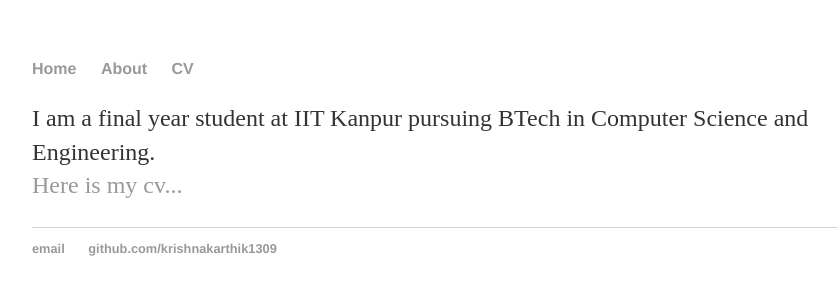
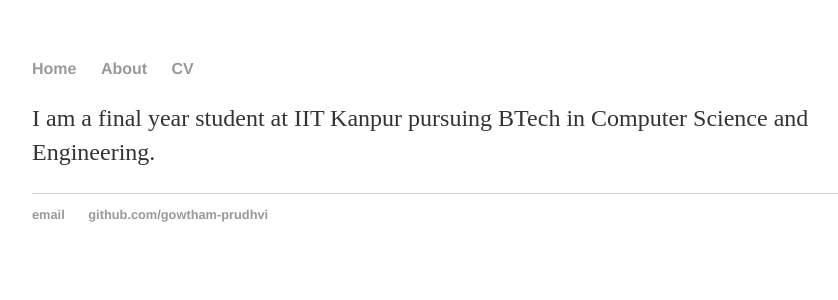
Before and after one commit to gowthamvadisetti/gowtham-prudhvi.github.io, a Jekyll site: the page built from about/index.html, in a window 1280 px wide. Shown: the top 300 px of the page, without its empty margins (160-998 px from the left). Built offline with Jekyll 4.4.1, drawn with Linux system fonts in a browser that asks for light colours.

Commit message:
fix theme

```diff
--- a/_layouts/default.html
+++ b/_layouts/default.html
@@ -21,7 +21,7 @@
 			<footer>
 	    		<ul>
 	        		<li><a href="mailto:v.g.prudhvi38@gmail.com">email</a></li>
-	        		<li><a href="https://github.com/gowtham-prudhvi">github.com/krishnakarthik1309</a></li>
+	        		<li><a href="https://github.com/gowtham-prudhvi">github.com/gowtham-prudhvi</a></li>
 				</ul>
 			</footer>
 		</body>
--- a/about/index.html
+++ b/about/index.html
@@ -5,6 +5,6 @@ title: About
 <div class="blurb">
 	<p>
 		I am a final year student at IIT Kanpur pursuing BTech in Computer Science and Engineering.<br>
-		<a href="/cv.pdf">Here is my cv...</a>
+		<!-- <a href="/cv.pdf">Here is my cv...</a> -->
 	</p>
 </div><!-- /.blurb -->
```
